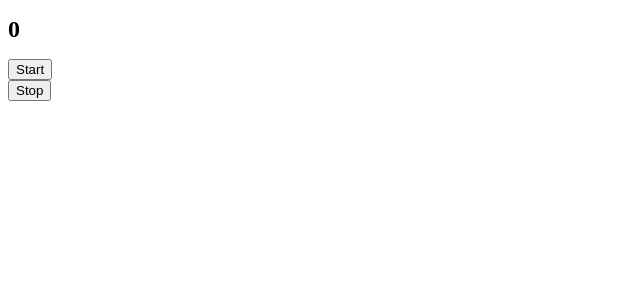
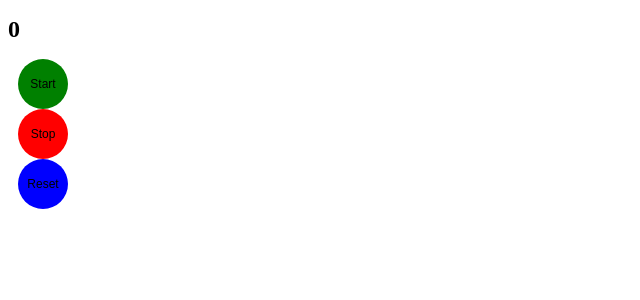
Before and after one commit to car251290/React-Hackerrang-hoster, a React (Create React App) app: page / in a window 1280 px wide. Shown: the top 300 px of the page, without its empty margins (0-640 px from the left). Built offline with nearby package versions, Linux system fonts and the light colour scheme.

Commit message:
Update App.js

```diff
--- a/src/App.js
+++ b/src/App.js
@@ -1,4 +1,4 @@
-import React,{useEffect, useState}from 'react'
+import React,{useEffect, useState,useRef}from 'react'
 import './App.css';
 
 
@@ -7,18 +7,20 @@
 const App = () => {
   const [Count,setCount] = useState(0);
   const [StartCount,setStartCount] = useState(false);
-  const [TimeCheck,setTimeChack] = useState(0);
+  const [TimeCheck,setTimeCheck] = useState(0);
+
+ const formRef = useRef(0);
 
   useEffect(() => {
-    let inicialition = null;
+    let initialization = null;
 
     if(StartCount){
-      inicialition = setInterval(()=> {
-        setCount((prevStart)=> prevStart += 1)
+      initialization = setInterval(()=> {
+        setCount((prevStart) => prevStart += 1)
 
 
       },1000)
-      setTimeChack(inicialition)
+      setTimeCheck(initialization)
 
     } else if (!StartCount && Count !== 0) {
       clearInterval(TimeCheck);
@@ -34,12 +36,16 @@
   const handlerStopButton = () => {
     setStartCount(false);
   }
+  const handlerresetButton = () => {
+      formRef.current.value = setCount(0)
+  }
 
   return (
     <>
   <h1>{Count}</h1>
-    <button onClick={handlerStartButton}>Start</button>
-    <button onClick={handlerStopButton}>Stop</button>
+    <button className='ButtonStart' onClick={handlerStartButton}>Start</button>
+    <button className='ButtonStop' onClick={handlerStopButton}>Stop</button>
+   <button className='ButtonReset' onClick={handlerresetButton}>Reset</button>
 
     </>
   )
```
